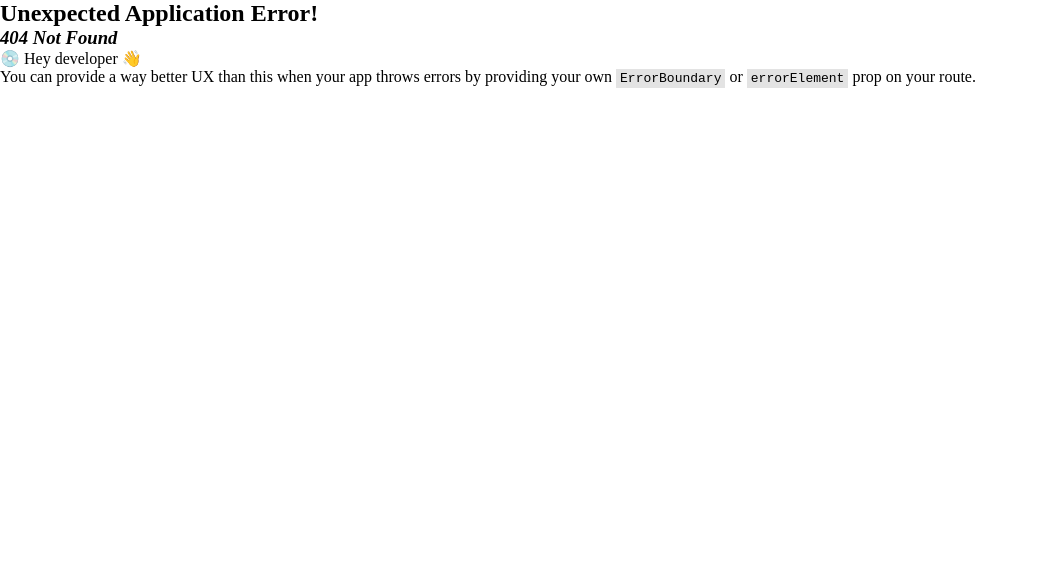
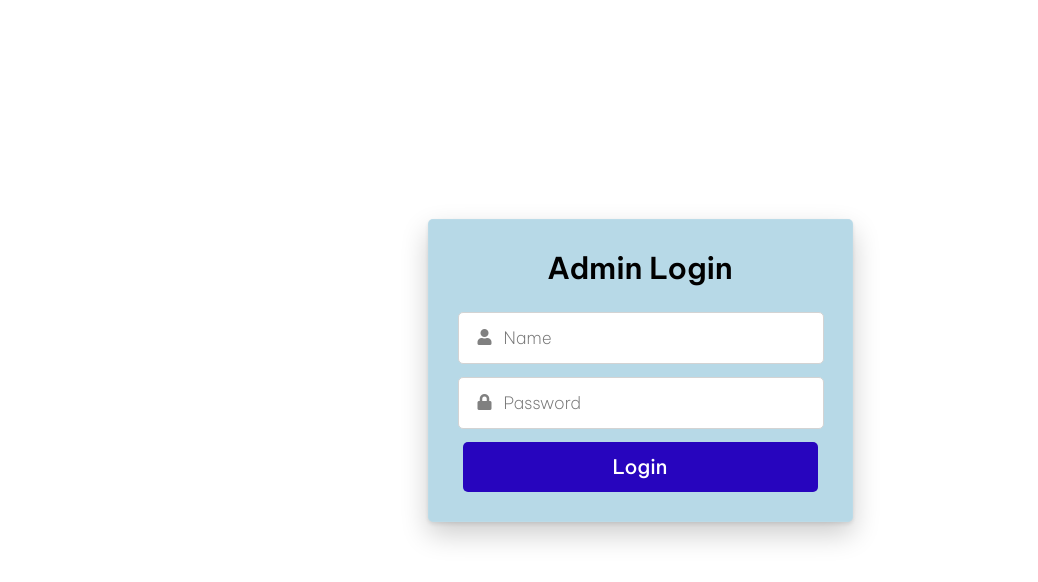
Before and after one commit to amitvarma52/Riderly, a React (Vite) app in the folder frontend/: page /admin in a window 1280 px wide. Before the commit this address had no page. Shown: the top 582 px of the page, without its empty margins (0-1038 px from the left). Built offline with nearby package versions, Linux system fonts and the light colour scheme; a web font is replaced by a local one.

Commit message:
admin page admin login token generation

```diff
--- a/frontend/package.json
+++ b/frontend/package.json
@@ -18,6 +18,7 @@
     "react-icons": "^5.3.0",
     "react-redux": "^9.1.2",
     "react-router-dom": "^6.26.1",
+    "react-toastify": "^10.0.5",
     "reduxjs": "file:../../../toolkit"
   },
   "devDependencies": {
--- /dev/null
+++ b/frontend/src/components/admin-components/AdminLogin.jsx
@@ -0,0 +1,80 @@
+/** @format */
+
+import React, { useRef } from "react";
+import "react-toastify/dist/ReactToastify.css";
+import { ToastContainer, toast } from "react-toastify";
+
+const AdminLogin = () => {
+  const adminName = useRef();
+  const adminPass = useRef();
+  const handleLogin = (e) => {
+    e.preventDefault();
+    fetch("http://localhost:8080/api/v1/car-rental/admin/login", {
+      method: "post",
+      headers: {
+        "Content-Type": "application/json",
+      },
+      body: JSON.stringify({
+        adminName: adminName.current.value,
+        adminPass: adminPass.current.value,
+      }),
+    })
+      .then((res) => res.json())
+      .then((data) => {
+        if (data === "Invalid admin name or password") {
+          toast.error("Invalid Admin Name or Password", {
+            position: "top-center",
+            autoClose: 5000,
+          });
+        } else {
+          toast.success("Admin Login In Succes", {
+            position: "top-center",
+            autoClose: 5000,
+          });
+          console.log(data);
+        }
+      });
+  };
+
+  return (
+    <div className="form" onSubmit={handleLogin}>
+      <ToastContainer />
+      <div className="main_div">
+        <div className="title">Admin Login</div>
+        <form action="#">
+          <div className="input_box">
+            <input type="text" placeholder="Name" ref={adminName} required />
+            <div className="icon">
+              <i className="fas fa-user"></i>
+            </div>
+          </div>
+          <div className="input_box">
+            <input
+              type="password"
+              placeholder="Password"
+              ref={adminPass}
+              required
+            />
+            <div className="icon">
+              <i className="fas fa-lock"></i>
+            </div>
+          </div>
+          {/* <div className="option_div">
+            <div className="check_box">
+              <input type="checkbox" />
+              <span>Remember me</span>
+            </div>
+            <div className="forget_div">
+              <a href="#">Forgot password?</a>
+            </div>
+          </div> */}
+          <div className="input_box button">
+            <input type="submit" value="Login" />
+          </div>
+        </form>
+      </div>
+    </div>
+  );
+};
+
+export default AdminLogin;
--- /dev/null
+++ b/frontend/src/components/admin-components/AdminPage.jsx
@@ -0,0 +1,9 @@
+import React from 'react'
+
+const AdminPage = () => {
+  return (
+    <div>adminPage</div>
+  )
+}
+
+export default AdminPage
--- a/frontend/src/main.jsx
+++ b/frontend/src/main.jsx
@@ -9,6 +9,8 @@ import { store } from "./store/Store.jsx";
 import MainPage from "./pages/MainPage.jsx";
 import Register from "./components/Register.jsx";
 import Login from "./components/Login.jsx";
+import Admin from "./pages/Admin.jsx";
+import Vendor from "./pages/Vendor.jsx";
 // import 'bootstrap/dist/css/bootstrap.min.css'
 const router = createBrowserRouter([
   {
@@ -20,6 +22,8 @@ const router = createBrowserRouter([
       { path: "/login", element: <Login /> },
     ],
   },
+  { path: "/admin", element: <Admin /> },
+  { path: "/vendor", element: <Vendor /> },
 ]);
 createRoot(document.getElementById("root")).render(
   <StrictMode>
--- /dev/null
+++ b/frontend/src/pages/Admin.jsx
@@ -0,0 +1,12 @@
+/** @format */
+
+import React, { useState } from "react";
+import AdminLogin from "../components/admin-components/AdminLogin";
+import AdminPage from "../components/admin-components/adminPage";
+
+const Admin = () => {
+  const [loged, setLoged] = useState(false);
+  return <>{loged ? <AdminPage  /> : <AdminLogin />}</>;
+};
+
+export default Admin;
--- /dev/null
+++ b/frontend/src/pages/Vendor.jsx
@@ -0,0 +1,9 @@
+import React from 'react'
+
+const Vendor = () => {
+  return (
+    <div>Vendor</div>
+  )
+}
+
+export default Vendor
--- a/frontend/src/stylesheets/register.css
+++ b/frontend/src/stylesheets/register.css
@@ -1,8 +1,9 @@
+/** @format */
 
-@import url('https://fonts.googleapis.com/css2?family=Be+Vietnam+Pro:ital,wght@0,100;0,200;0,300;0,400;0,500;0,600;0,700;0,800;0,900;1,100;1,200;1,300;1,400;1,500;1,600;1,700;1,800;1,900&family=Pacifico&family=Playwrite+CU:wght@100..400&display=swap');
+@import url("https://fonts.googleapis.com/css2?family=Be+Vietnam+Pro:ital,wght@0,100;0,200;0,300;0,400;0,500;0,600;0,700;0,800;0,900;1,100;1,200;1,300;1,400;1,500;1,600;1,700;1,800;1,900&family=Pacifico&family=Playwrite+CU:wght@100..400&display=swap");
 .main_div {
   width: 365px;
-  background: white;
+  background: rgb(183, 217, 231);
   padding: 30px;
   border-radius: 5px;
   margin: 25px;
@@ -10,7 +11,10 @@
   font-family: "Be Vietnam Pro", sans-serif;
   font-weight: 300;
   font-style: normal;
-  box-shadow: rgba(17, 17, 26, 0.1) 0px 8px 24px, rgba(17, 17, 26, 0.1) 0px 16px 56px, rgba(17, 17, 26, 0.1) 0px 24px 80px;
+  box-shadow: rgba(0, 0, 0, 0.2) 0px 12px 28px 0px,
+    rgba(0, 0, 0, 0.1) 0px 2px 4px 0px,
+    rgba(255, 255, 255, 0.05) 0px 0px 0px 1px inset;
+
 }
 .main_div .title {
   text-align: center;
@@ -20,8 +24,6 @@
 .form {
   height: 100vh;
   /* background: url("https://comfortmytravel.com/wp-content/uploads/2022/08/Hire-Mercedes-Luxury-Car.jpg"); */
-  background:
-    url("https://comfortmytravel.com/wp-content/uploads/2022/08/Hire-Mercedes-Luxury-Car.jpg");
   background-position: center;
   background-size: cover;
   background-repeat: no-repeat;
@@ -47,7 +49,7 @@
   transition: all 0.3s linear;
 }
 .social_icons a span {
-  margin-left: 5px;
+  /* margin-left: 5px; */
   font-size: 18px;
 }
 .social_icons a:first-child {
@@ -66,6 +68,7 @@
 }
 form {
   margin-top: 25px;
+  padding-right: 10px;
 }
 form .input_box {
   height: 50px;
@@ -82,9 +85,8 @@ form .input_box {
   padding-left: 45px;
   font-size: 17px;
   transition: all 0.3s ease;
-    font-family: "Be Vietnam Pro", sans-serif;
+  font-family: "Be Vietnam Pro", sans-serif;
   font-weight: 200;
-  font-style: norma
 }
 .input_box input:focus {
   border-color: #6200ff;
@@ -156,6 +158,10 @@ form a:hover {
     width: 85%;
   }
   .button input {
-    width: 98%;
+   width: 98%;
   }
+  form {
+  margin-top: 25px;
+  padding-right: 5px;
 }
+}
```
Also changed, not shown: 2 other files (tests, documents, lock files or other folders).
